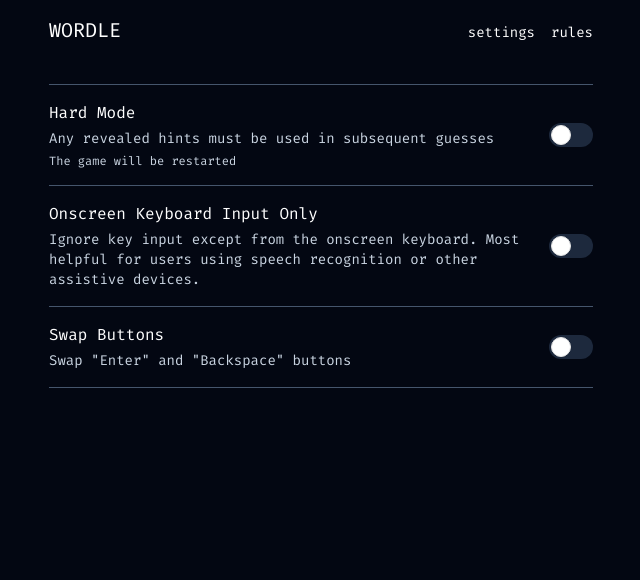
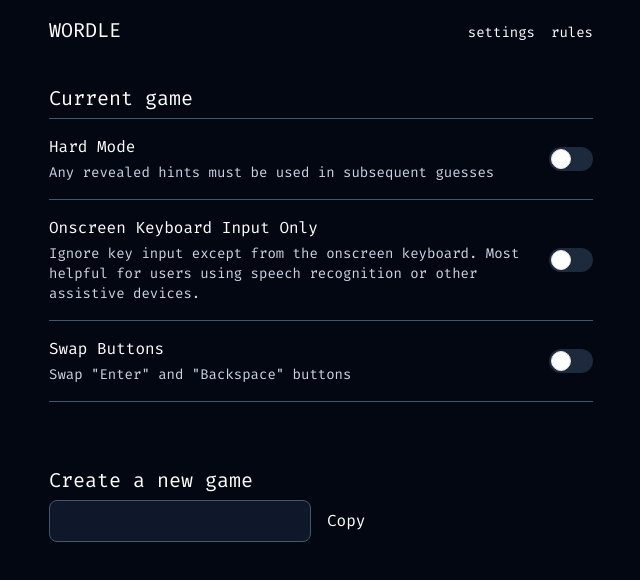
Before and after one commit to voloshynvv/vue-wordle-game, a Vue app: page /settings in a window 1280 px wide. Shown: the top 580 px of the page, without its empty margins (319-959 px from the left). Built offline with nearby package versions, Linux system fonts and the light colour scheme.

Commit message:
feature: create new game

```diff
--- a/src/components/game/GameAnswerPopup.vue
+++ b/src/components/game/GameAnswerPopup.vue
@@ -2,7 +2,7 @@
 defineProps<{ target: string; show?: boolean }>()
 
 const emit = defineEmits<{
-  resetGame: []
+  initNewGame: []
 }>()
 </script>
 
@@ -14,7 +14,7 @@
     >
       <p class="mb-1.5 uppercase">{{ target }}</p>
 
-      <button @click="emit('resetGame')" class="cursor-pointer rounded-sm border px-2 py-0.5">
+      <button @click="emit('initNewGame')" class="cursor-pointer rounded-sm border px-2 py-0.5">
         play again
       </button>
     </div>
--- a/src/components/game/GameBoard.vue
+++ b/src/components/game/GameBoard.vue
@@ -1,5 +1,6 @@
 <script setup lang="ts">
 import { computed } from 'vue'
+import { useRoute, useRouter } from 'vue-router'
 import { useGameStore } from '@/stores/game'
 import { useSettingsStore } from '@/stores/settings'
 import { GUESSES_COUNT } from '@/shared/constants'
@@ -7,7 +8,21 @@
 import BoardRow from './BoardRow.vue'
 import GameAnswerPopup from './GameAnswerPopup.vue'
 
+const router = useRouter()
+const route = useRoute()
+
+let target = ''
+
+const targetSearchParam = typeof route.query.q === 'string' ? route.query.q : ''
+try {
+  target = atob(targetSearchParam)
+} catch (err) {
+  console.log(err)
+}
+
 const game = useGameStore()
+game.init(target)
+
 const settings = useSettingsStore()
 
 const show = computed(() => {
@@ -26,13 +41,14 @@
   return ''
 }
 
-function resetGame() {
-  game.reset()
+function init() {
+  router.push({ query: {} })
+  game.init()
 }
 </script>
 
 <template>
-  <div class="relative mx-auto mb-4 w-fit space-y-1 py-10">
+  <div class="relative mx-auto mb-4 w-fit space-y-1 py-10 pb-0">
     <div class="space-y-1">
       <BoardRow
         v-for="(_, i) in GUESSES_COUNT"
@@ -44,7 +60,7 @@
       />
     </div>
 
-    <GameAnswerPopup :target="game.target" :show @reset-game="resetGame" />
+    <GameAnswerPopup :target="game.target" :show @init-new-game="init" />
   </div>
 
   <p class="mx-auto mb-4 w-fit rounded-full bg-slate-700 px-3 py-0.5 text-center text-sm">
--- a/src/components/game/GameKeyboard.vue
+++ b/src/components/game/GameKeyboard.vue
@@ -62,7 +62,6 @@
 </script>
 
 <template>
-  {{ game.target }}
   <div class="space-y-1">
     <div class="flex justify-center gap-x-1" v-for="(keys, i) in keyboard" :key="i">
       <button
--- /dev/null
+++ b/src/components/game/NewGameForm.vue
@@ -0,0 +1,58 @@
+<script setup lang="ts">
+import { GUESS_LENGTH } from '@/shared/constants'
+import { useClipboard } from '@vueuse/core'
+import { ref } from 'vue'
+
+const errors = {
+  limit: 'Exactly 5 letters required',
+  required: 'Cannot be empty',
+}
+
+type ErrorKey = keyof typeof errors
+
+const userInput = ref('')
+const error = ref<ErrorKey | null>(null)
+
+const { copy, copied } = useClipboard({ copiedDuring: 60 * 1000 })
+
+function submit() {
+  if (!userInput.value) {
+    error.value = 'required'
+    return
+  }
+
+  if (userInput.value.length !== GUESS_LENGTH) {
+    error.value = 'limit'
+    return
+  }
+
+  error.value = null
+
+  try {
+    const encoded = btoa(userInput.value)
+    copy(`http://localhost:5173?q=${encoded}`)
+  } catch (err) {
+    console.log(err)
+  }
+}
+</script>
+
+<template>
+  <form class="flex items-center gap-x-4" @submit.prevent="submit">
+    <div class="relative">
+      <input
+        class="w-full rounded-lg border border-slate-600 bg-slate-900 px-4 py-2"
+        type="text"
+        v-model.trim="userInput"
+      />
+
+      <span v-if="error" class="absolute top-full left-0 mt-1 text-sm text-red-300">
+        {{ errors[error] }}
+      </span>
+    </div>
+
+    <button>Copy</button>
+  </form>
+
+  <p v-if="copied" class="mt-4">Link copied! Challenge your friend to guess the word!</p>
+</template>
--- a/src/stores/game.ts
+++ b/src/stores/game.ts
@@ -11,15 +11,16 @@
 import type { GameStatus } from '@/shared/types'
 import wordsRaw from '@/data/words.txt?raw'
 
+const WORDS = wordsRaw.split('\n')
+
 export const useGameStore = defineStore('game', () => {
   const settings = useSettingsStore()
 
   const target = ref('')
+  const guesses = ref<string[]>([])
+  const currentGuess = ref('')
 
   const animation = ref<'shake' | 'reveal' | null>(null)
-
-  const guesses = ref<string[]>([])
-  const currentGuess = ref('')
 
   const status = computed<GameStatus>(() => {
     const latestGuess = guesses.value[guesses.value.length - 1]
@@ -95,25 +96,12 @@
     currentGuess.value = currentGuess.value.slice(0, -1)
   }
 
-  function reset() {
+  function init(word?: string) {
+    const randomIndex = getRandomInt(0, WORDS.length)
+    target.value = word || WORDS[randomIndex]
     guesses.value = []
     currentGuess.value = ''
-
-    const words = wordsRaw.split('\n')
-
-    const randomIndex = getRandomInt(0, words.length)
-
-    target.value = words[randomIndex]
   }
-
-  watch(
-    () => settings.hardMode,
-    () => {
-      reset()
-    },
-  )
-
-  reset()
 
   return {
     guesses,
@@ -127,6 +115,6 @@
     addGuess,
     append,
     pop,
-    reset,
+    init,
   }
 })
--- a/src/views/SettingsView.vue
+++ b/src/views/SettingsView.vue
@@ -1,15 +1,22 @@
 <script setup lang="ts">
 import { useSettingsStore } from '@/stores/settings'
+
 import AppSwitchGroup from '@/components/common/AppSwitchGroup.vue'
+import NewGameForm from '@/components/game/NewGameForm.vue'
 
 const settings = useSettingsStore()
 </script>
 
 <template>
+  <h1 class="sr-only">Settings</h1>
+
+  <div class="space-y-16">
+    <section>
+      <h2 class="mb-1.5 text-xl">Current game</h2>
+
       <AppSwitchGroup v-model="settings.hardMode" label="Hard Mode" class="border-t" id="hard-mode">
         <template #description>
           <p>Any revealed hints must be used in subsequent guesses</p>
-      <p class="mt-1 text-xs">The game will be restarted</p>
         </template>
       </AppSwitchGroup>
 
@@ -31,4 +38,11 @@
           <p>Swap "Enter" and "Backspace" buttons</p>
         </template>
       </AppSwitchGroup>
+    </section>
+
+    <section>
+      <h2 class="mb-1.5 text-xl">Create a new game</h2>
+      <NewGameForm />
+    </section>
+  </div>
 </template>
```
Lines whose indentation alone changed are shown as unchanged.
